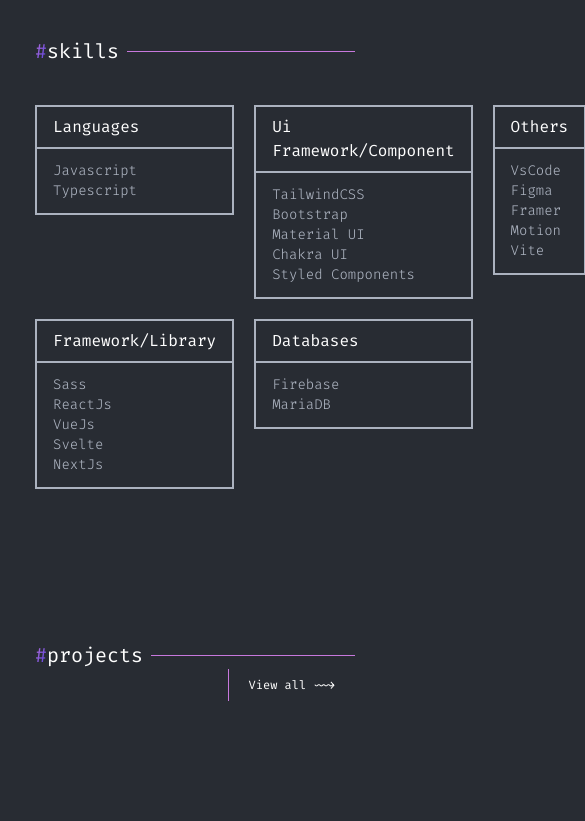
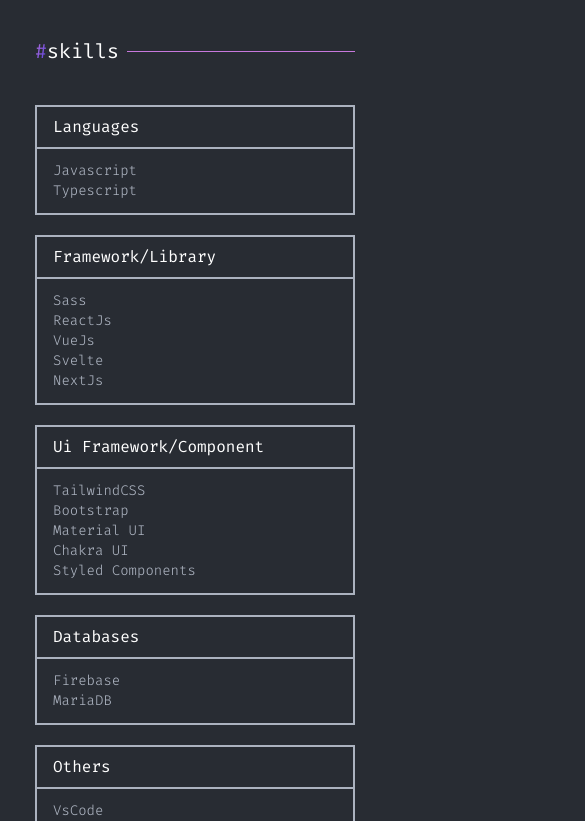
Before and after one commit to zulmy-azhary/v2, a Next.js app: page / in a window 390 px wide. Shown: the part 2203-3024 px from the top of the page, 585 px wide, since content can reach past the window. Built offline with nearby package versions, Linux system fonts and the light colour scheme.

Commit message:
Fix grid layout for mobile screen

```diff
--- a/src/components/molecules/SkillCard.tsx
+++ b/src/components/molecules/SkillCard.tsx
@@ -9,7 +9,7 @@
 
 const SkillCard: React.FC<Props> = ({ title, items, className, ...rest }) => {
   return (
-    <Box className={clsx("max-w-[17rem] h-fit", className)} {...rest}>
+    <Box className={clsx("lg:max-w-[17rem] h-fit", className)} {...rest}>
       <Box className="h-fit"><h4 className="px-4 py-2">{title}</h4></Box>
       <Box className="px-4 py-3">
         {items.map((item, i) => (
--- a/src/components/organisms/Skills.tsx
+++ b/src/components/organisms/Skills.tsx
@@ -6,7 +6,7 @@
     <Section section={"skills"} headingClassName="basis-5/12">
       <div className="flex flex-col lg:flex-row">
         <div className="basis-2/5"></div>
-        <div className="basis-3/5 grid grid-flow-col grid-rows-2 gap-5">
+        <div className="basis-3/5 grid grid-flow-row lg:grid-flow-col grid-cols-1 lg:grid-rows-2 gap-5">
           <SkillCard title="Languages" items={["Javascript", "Typescript"]} />
           <SkillCard title="Framework/Library" items={["Sass", "ReactJs", "VueJs", "Svelte", "NextJs"]} />
           <SkillCard
```
